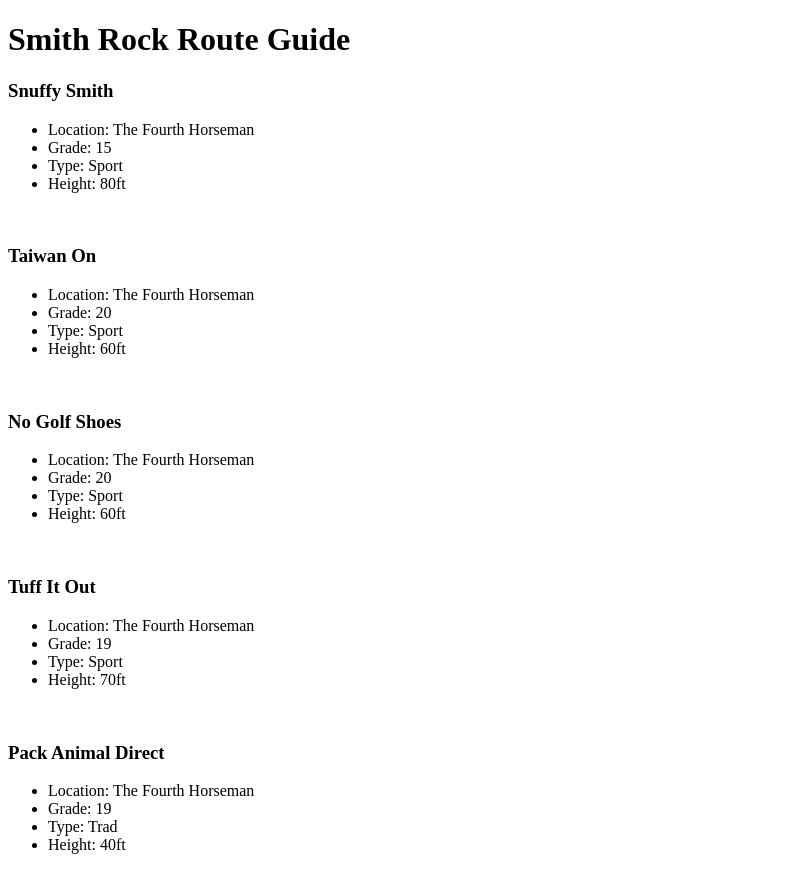
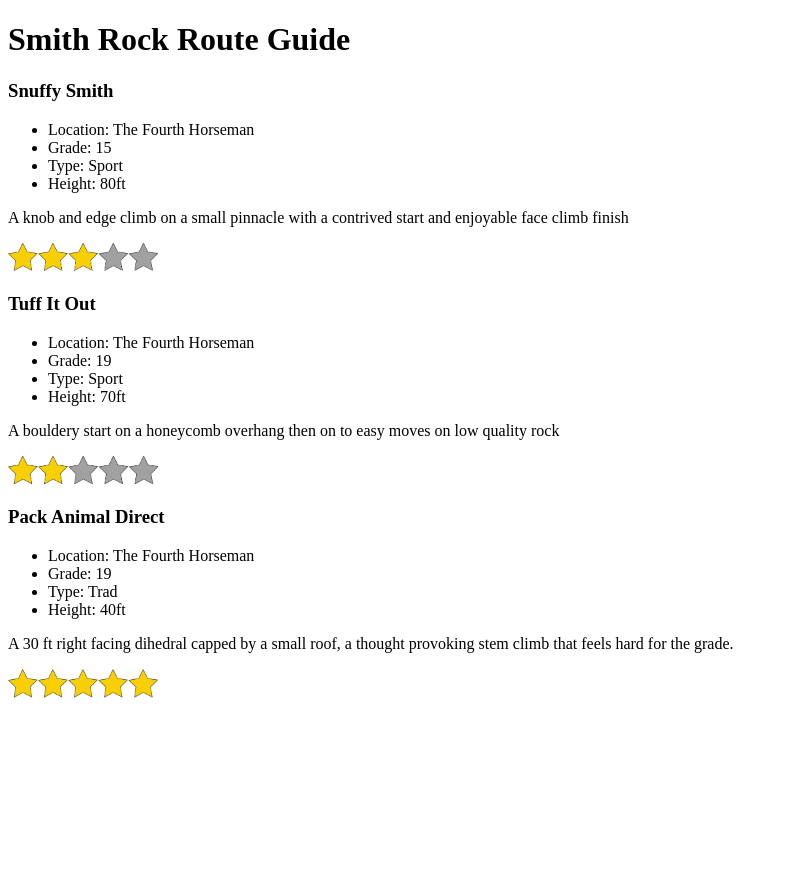
Before and after one commit to 1stBoltCrux/SmithRock, an Angular app: page / in a window 1280 px wide. Shown: the top 892 px of the page, without its empty margins (0-788 px from the left). After the commit the page ends 800 px from the top, so only its background shows below. Built offline with nearby package versions, Linux system fonts and the light colour scheme.

Commit message:
add and define pipe for filtering grades lower than 20

```diff
--- a/src/app/app.component.ts
+++ b/src/app/app.component.ts
@@ -8,11 +8,11 @@
 export class AppComponent {
 
 masterRouteList: Route[] = [
-  new Route('Snuffy Smith', 15, 'Sport', 80, 'A knob and edge climb on a small pinnacle with a contrived start and enjoyable face climb finish', 'The Fourth Horseman'),
-  new Route('Taiwan On', 20, 'Sport', 60, 'An enjoyable arete climb with tricky moves and a crux near the fourth bolt', 'The Fourth Horseman'),
-  new Route('No Golf Shoes', 20, 'Sport', 60, "This route gets most of it's rating from it's difficult bouldery start.", 'The Fourth Horseman'),
-  new Route('Tuff It Out', 19, 'Sport', 70, 'A bouldery start on a honeycomb overhang then on to easy moves on low quality rock', 'The Fourth Horseman'),
-  new Route('Pack Animal Direct', 19, 'Trad', 40, 'A 30 ft right facing dihedral capped by a small roof, a thought provoking stem climb that feels hard for the grade.', 'The Fourth Horseman')
+  new Route('Snuffy Smith', 15, 'Sport', 80, 'A knob and edge climb on a small pinnacle with a contrived start and enjoyable face climb finish', 'The Fourth Horseman', "../assets/3star.png"),
+  new Route('Taiwan On', 20, 'Sport', 60, 'An enjoyable arete climb with tricky moves and a crux near the fourth bolt', 'The Fourth Horseman', "../assets/4star.png"),
+  new Route('No Golf Shoes', 20, 'Sport', 60, "This route gets most of it's rating from it's difficult bouldery start.", 'The Fourth Horseman', "../assets/3star.png"),
+  new Route('Tuff It Out', 19, 'Sport', 70, 'A bouldery start on a honeycomb overhang then on to easy moves on low quality rock', 'The Fourth Horseman', "../assets/2star.png"),
+  new Route('Pack Animal Direct', 19, 'Trad', 40, 'A 30 ft right facing dihedral capped by a small roof, a thought provoking stem climb that feels hard for the grade.', 'The Fourth Horseman', "../assets/5star.png")
 ];
 
 }
--- a/src/app/app.module.ts
+++ b/src/app/app.module.ts
@@ -1,5 +1,6 @@
 import { BrowserModule } from '@angular/platform-browser';
 import { NgModule } from '@angular/core';
+import { FilterResultPipe } from './filterResult.pipe';
 
 
 import { AppComponent } from './app.component';
@@ -9,7 +10,8 @@
 @NgModule({
   declarations: [
     AppComponent,
-    RouteListComponent
+    RouteListComponent,
+    FilterResultPipe
   ],
   imports: [
     BrowserModule
--- /dev/null
+++ b/src/app/filterResult.pipe.ts
@@ -0,0 +1,20 @@
+import {Pipe, PipeTransform} from '@angular/core';
+import { Route } from './models/route.model';
+
+@Pipe({
+  name: "filterGrade",
+  pure: false
+})
+
+export class FilterResultPipe implements PipeTransform {
+
+  transform(input: Route[]){
+    let filterResult: Route[] = [];
+    for (let i = 0; i < input.length; i++) {
+      if(input[i].grade < 20){
+        filterResult.push(input[i]);
+      }
+    }
+    return filterResult;
+  }
+}
--- a/src/app/models/route.model.ts
+++ b/src/app/models/route.model.ts
@@ -1,6 +1,6 @@
 export class Route {
 
-constructor(public name: string, public grade: number, public type: string, public height: number, public description: string, public area: string) {
+constructor(public name: string, public grade: number, public type: string, public height: number, public description: string, public area: string, public star: string) {
 
 }
 
--- a/src/app/route-list/route-list.component.html
+++ b/src/app/route-list/route-list.component.html
@@ -1,5 +1,5 @@
 <div class="container">
-  <div *ngFor="let route of childRouteList" class="routeList">
+  <div *ngFor="let route of childRouteList | filterGrade" class="routeList">
     <h3>{{route.name}}</h3>
     <ul>
       <li>Location: {{route.area}}</li>
@@ -7,6 +7,9 @@
       <li>Type: {{route.type}}</li>
       <li>Height: {{route.height}}ft</li>
     </ul>
+    <div class="description">
+      <p>{{route.description}}</p>
+    </div>
     <div class="starRating">
       <img src={{route.star}}>
     </div>
```
